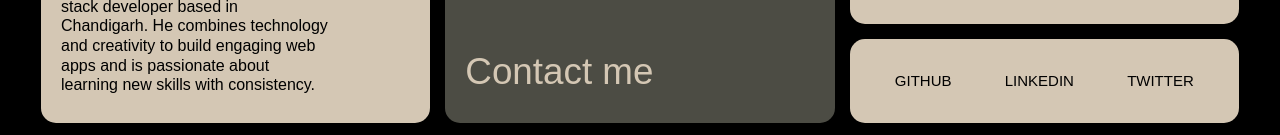
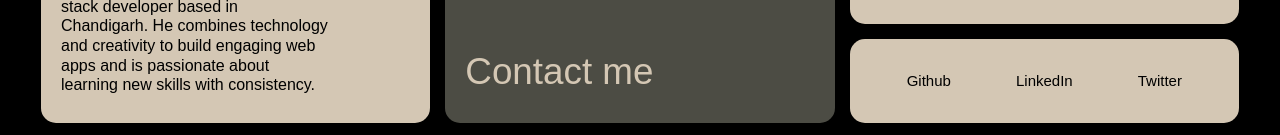
Before and after one commit to j5US/Bento-Portfolio, a React (Create React App) app: page / in a window 1280 px wide. Shown: the part 666-801 px from the top of the page. Built offline with nearby package versions, Linux system fonts and the light colour scheme.

Commit message:
minor design fix

```diff
--- a/src/sections/Socials.jsx
+++ b/src/sections/Socials.jsx
@@ -6,9 +6,9 @@ function Social({ className }) {
                 max-lg:text-[1.3rem]
                 max-md:text-[1rem]
             ">
-                <div>GITHUB</div>
-                <div>LINKEDIN</div>
-                <div>TWITTER</div>
+                <div>Github</div>
+                <div>LinkedIn</div>
+                <div>Twitter</div>
             </div>
         </div>
     );
```
